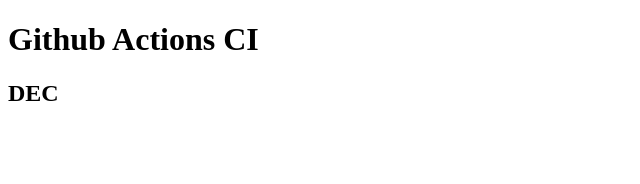
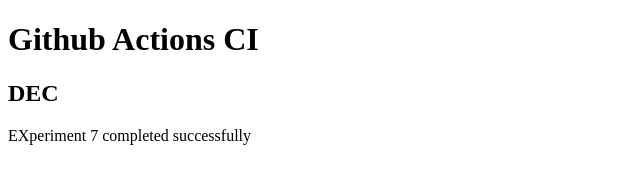
Before and after one commit to Inferno-0/docker-ci2, a plain HTML site: page index.html in a window 1280 px wide. Shown: the whole page, without its empty margins (0-640 px from the left). Drawn offline with Linux system fonts and the light colour scheme.

Commit message:
Update home page

```diff
--- a/index.html
+++ b/index.html
@@ -6,3 +6,4 @@
 	<h2> DEC </h2>
 </body>
 </html>
+<p>EXperiment 7 completed successfully</p>
```
